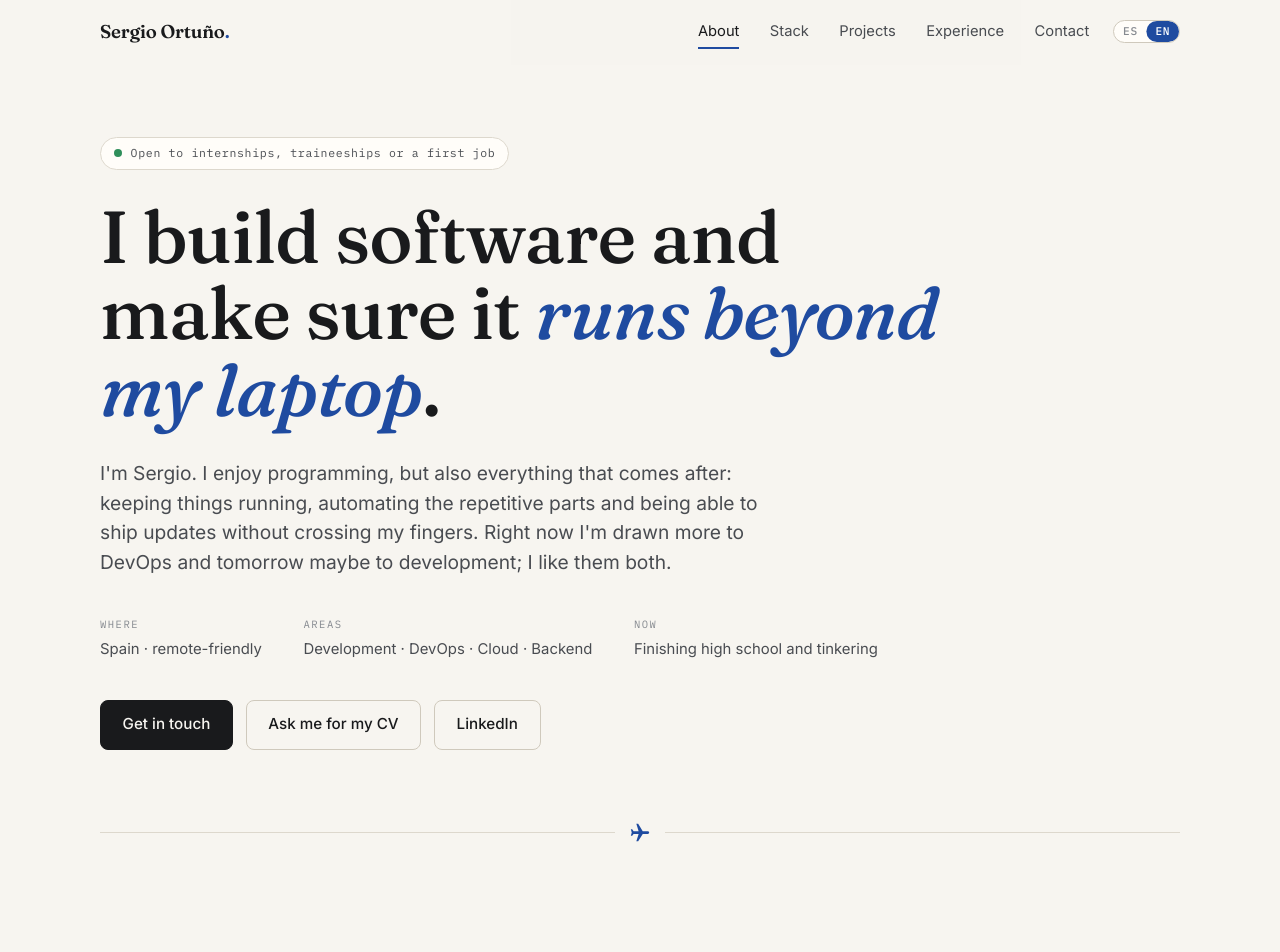
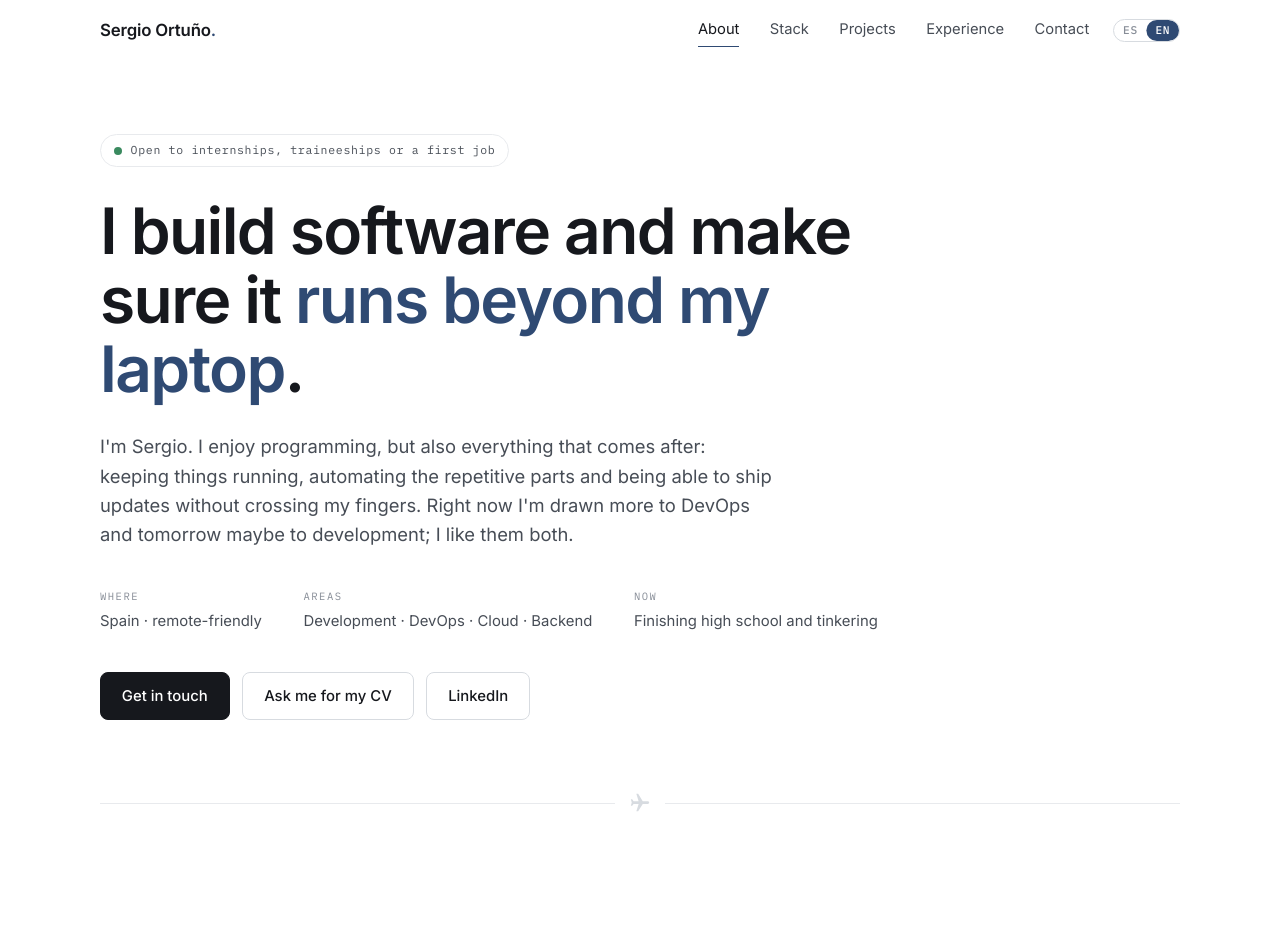
Before and after one commit to babyharpsea/portfolio, a React (Vite) app: page / in a window 1280 px wide. Shown: the top 952 px of the page. Built offline with nearby package versions, Linux system fonts and the light colour scheme.

Commit message:
Design variant: professional & discreet neutral theme (white bg, all-Inter, muted slate accent, flatter cards)

```diff
--- a/src/components/Hero.tsx
+++ b/src/components/Hero.tsx
@@ -1,12 +1,4 @@
 import { useLang } from "@/i18n";
-
-// Primary CTA: ink fill that shifts to the accent blue on hover,
-// matching the site's primary button.
-const PRIMARY_CTA =
-  "min-w-0 h-auto rounded-lg gap-[.5em] px-[1.35rem] py-[0.72rem] text-[.95rem] font-medium " +
-  "bg-[#191a1c] text-[#f7f5f0] border border-[#191a1c] " +
-  "hover:bg-[#1f4ba0] hover:border-[#1f4ba0] hover:text-white " +
-  "dark:bg-[#191a1c] dark:hover:bg-[#1f4ba0] dark:text-[#f7f5f0]";
 
 export default function Hero() {
   const { t } = useLang();
@@ -41,9 +33,9 @@ export default function Hero() {
         <div className="hero-cta">
           <button
             type="button"
+            className="btn primary"
             onClick={goContact}
             aria-label={t("cta.contact")}
-            className={"inline-flex items-center justify-center cursor-pointer transition-colors duration-200 " + PRIMARY_CTA}
           >
             {t("cta.contact")}
           </button>
--- a/src/index.css
+++ b/src/index.css
@@ -5,45 +5,44 @@
 @layer base {
   :root {
     /* shadcn tokens (prefixed --sh-* to avoid clashing with the portfolio palette below) */
-    --sh-background: 43 27% 95%;
-    --sh-foreground: 216 6% 10%;
-    --sh-card: 40 50% 98%;
-    --sh-card-foreground: 216 6% 10%;
-    --sh-popover: 40 50% 98%;
-    --sh-popover-foreground: 216 6% 10%;
-    --sh-primary: 220 67% 37%;
+    --sh-background: 0 0% 100%;
+    --sh-foreground: 222 14% 11%;
+    --sh-card: 0 0% 100%;
+    --sh-card-foreground: 222 14% 11%;
+    --sh-popover: 0 0% 100%;
+    --sh-popover-foreground: 222 14% 11%;
+    --sh-primary: 214 43% 32%;
     --sh-primary-foreground: 0 0% 100%;
-    --sh-secondary: 40 20% 90%;
-    --sh-secondary-foreground: 216 6% 10%;
-    --sh-muted: 40 20% 90%;
-    --sh-muted-foreground: 215 6% 45%;
-    --sh-accent: 40 20% 88%;
-    --sh-accent-foreground: 216 6% 10%;
+    --sh-secondary: 220 14% 96%;
+    --sh-secondary-foreground: 222 14% 11%;
+    --sh-muted: 220 14% 96%;
+    --sh-muted-foreground: 220 9% 46%;
+    --sh-accent: 220 14% 96%;
+    --sh-accent-foreground: 222 14% 11%;
     --sh-destructive: 0 72% 51%;
     --sh-destructive-foreground: 0 0% 100%;
-    --sh-border: 40 16% 84%;
-    --sh-input: 40 16% 84%;
-    --sh-ring: 220 67% 37%;
+    --sh-border: 220 13% 91%;
+    --sh-input: 220 13% 91%;
+    --sh-ring: 214 43% 32%;
     --radius: 0.5rem;
   }
 }
 
 /* =====================================================================
-   Portfolio design system + styles (ported 1:1 from the static site)
+   Portfolio design system — "Professional & discreet" neutral theme
    ===================================================================== */
 :root{
-  --paper:#f7f5f0;        /* warm off-white */
-  --paper-2:#efece3;      /* deeper band */
-  --card:#fffdf9;         /* card surface */
-  --ink:#191a1c;          /* near-black text */
-  --ink-2:#494c51;        /* secondary text */
-  --ink-3:#868a90;        /* muted */
-  --line:#ddd8cd;         /* hairlines */
-  --line-2:#cfc9bc;
-  --accent:#1f4ba0;       /* restrained ink-blue */
-  --accent-2:#16356f;
-  --ok:#2f8f5b;           /* availability dot */
-  --serif:"Fraunces",Georgia,"Times New Roman",serif;
+  --paper:#ffffff;        /* clean white */
+  --paper-2:#f6f7f9;      /* subtle band */
+  --card:#ffffff;         /* card surface */
+  --ink:#16181d;          /* near-black text */
+  --ink-2:#474d56;        /* secondary text */
+  --ink-3:#878d97;        /* muted */
+  --line:#e8eaed;         /* hairlines */
+  --line-2:#d7dbe0;
+  --accent:#2f4a73;       /* discreet slate-blue */
+  --accent-2:#22395c;
+  --ok:#3a8a5f;           /* availability dot */
   --sans:"Inter",system-ui,-apple-system,Segoe UI,Roboto,Helvetica,Arial,sans-serif;
   --mono:"IBM Plex Mono",ui-monospace,SFMono-Regular,Menlo,Consolas,monospace;
   --maxw:1080px;
@@ -67,30 +66,30 @@ img{max-width:100%;display:block}
 section{padding:clamp(60px,9vw,116px) 0;content-visibility:auto;contain-intrinsic-size:auto 700px}
 .band{background:var(--paper-2);border-block:1px solid var(--line)}
 
-/* type */
-h1,h2,h3{font-family:var(--serif);font-weight:500;line-height:1.06;letter-spacing:-.012em}
-h2{font-size:clamp(1.75rem,3.6vw,2.6rem)}
-h3{font-size:1.18rem;line-height:1.25;letter-spacing:-.01em}
+/* type — all sans, tight tracking for a clean corporate feel */
+h1,h2,h3{font-family:var(--sans);font-weight:600;line-height:1.1;letter-spacing:-.02em;color:var(--ink)}
+h2{font-size:clamp(1.7rem,3.4vw,2.4rem)}
+h3{font-size:1.12rem;line-height:1.3;letter-spacing:-.01em}
 p{color:var(--ink-2)}
-.eyebrow{font-family:var(--mono);font-size:.74rem;letter-spacing:.18em;text-transform:uppercase;color:var(--ink-3)}
-.lead{font-size:1.2rem;color:var(--ink-2);line-height:1.55}
-em{font-style:italic}
+.eyebrow{font-family:var(--mono);font-size:.72rem;letter-spacing:.18em;text-transform:uppercase;color:var(--ink-3)}
+.lead{font-size:1.15rem;color:var(--ink-2);line-height:1.6;font-weight:400}
+em{font-style:normal;color:var(--accent)}
 
 /* section heading */
 .sec-head{display:flex;align-items:baseline;gap:1rem;margin-bottom:2.8rem}
-.sec-head .num{font-family:var(--mono);font-size:.78rem;color:var(--accent);padding-top:.45rem}
+.sec-head .num{font-family:var(--mono);font-size:.76rem;color:var(--ink-3);padding-top:.4rem}
 .sec-head h2{flex:0 0 auto}
-.sec-head .rule{flex:1;height:1px;background:var(--line);transform:translateY(-.45rem)}
+.sec-head .rule{flex:1;height:1px;background:var(--line);transform:translateY(-.4rem)}
 
 /* ===== nav ===== */
 .nav{position:sticky;top:0;z-index:40;
   background:color-mix(in srgb,var(--paper) 94%,transparent);
   border-bottom:1px solid transparent;transition:border-color .3s}
-.fx .nav{background:color-mix(in srgb,var(--paper) 80%,transparent);
-  -webkit-backdrop-filter:blur(12px) saturate(1.2);backdrop-filter:blur(12px) saturate(1.2)}
+.fx .nav{background:color-mix(in srgb,var(--paper) 82%,transparent);
+  -webkit-backdrop-filter:blur(12px) saturate(1.1);backdrop-filter:blur(12px) saturate(1.1)}
 .nav.scrolled{border-bottom-color:var(--line)}
 .nav .inner{display:flex;align-items:center;justify-content:space-between;padding:1.05rem 0}
-.nav .name{font-family:var(--serif);font-size:1.16rem;font-weight:600;letter-spacing:-.01em}
+.nav .name{font-family:var(--sans);font-size:1.05rem;font-weight:600;letter-spacing:-.01em}
 .nav .name .dot{color:var(--accent)}
 .nav-right{display:flex;align-items:center;gap:1.5rem}
 .lang{position:relative;display:inline-flex;border:1px solid var(--line-2);border-radius:999px;overflow:hidden;background:var(--card)}
@@ -111,7 +110,7 @@ body.lang-anim header,body.lang-anim section,body.lang-anim .nav-links a{animati
 @media(max-width:720px){
   .nav-links{position:absolute;top:100%;right:5vw;flex-direction:column;gap:.3rem;
     background:var(--card);border:1px solid var(--line);border-radius:12px;padding:.7rem 1.1rem;
-    box-shadow:0 18px 40px -24px rgba(0,0,0,.4);
+    box-shadow:0 18px 40px -24px rgba(0,0,0,.18);
     opacity:0;pointer-events:none;transform:translateY(-6px);transition:.2s;min-width:180px}
   .nav-links.open{opacity:1;pointer-events:auto;transform:none}
   .nav-links a{padding:.45rem 0}
@@ -119,12 +118,12 @@ body.lang-anim header,body.lang-anim section,body.lang-anim .nav-links a{animati
 }
 
 /* ===== buttons ===== */
-.btn{display:inline-flex;align-items:center;gap:.5em;font-size:.95rem;font-weight:500;
-  padding:.72rem 1.35rem;border-radius:8px;border:1px solid var(--ink);transition:.18s;cursor:pointer}
-.btn.primary{background:var(--ink);color:var(--paper)}
-.btn.primary:hover{background:var(--accent);border-color:var(--accent);transform:translateY(-1px)}
+.btn{display:inline-flex;align-items:center;gap:.5em;font-size:.93rem;font-weight:500;
+  padding:.7rem 1.3rem;border-radius:8px;border:1px solid var(--ink);transition:.18s;cursor:pointer}
+.btn.primary{background:var(--ink);color:#fff}
+.btn.primary:hover{background:var(--accent);border-color:var(--accent)}
 .btn.ghost{background:transparent;border-color:var(--line-2);color:var(--ink)}
-.btn.ghost:hover{border-color:var(--ink);transform:translateY(-1px)}
+.btn.ghost:hover{border-color:var(--ink)}
 
 /* ===== status pill ===== */
 .status{display:inline-flex;align-items:center;gap:.55rem;font-family:var(--mono);font-size:.72rem;
@@ -138,22 +137,22 @@ body.lang-anim header,body.lang-anim section,body.lang-anim .nav-links a{animati
 
 /* ===== hero ===== */
 .hero{padding-top:clamp(40px,6vw,72px);padding-bottom:clamp(36px,5vw,64px)}
-.hero h1{font-size:clamp(2.5rem,7vw,4.6rem);font-weight:500;max-width:18ch;line-height:1.04}
+.hero h1{font-size:clamp(2.3rem,6.2vw,4rem);font-weight:600;max-width:20ch;line-height:1.08;letter-spacing:-.025em}
 .hero h1 em{color:var(--accent)}
-.hero .lead{max-width:56ch;margin:1.9rem 0 0}
+.hero .lead{max-width:58ch;margin:1.8rem 0 0}
 .hero-meta{display:flex;flex-wrap:wrap;gap:1.4rem 2.6rem;margin:2.4rem 0;font-size:.93rem;color:var(--ink-2)}
 .hero-meta .k{font-family:var(--mono);font-size:.66rem;letter-spacing:.14em;text-transform:uppercase;color:var(--ink-3);display:block;margin-bottom:.25rem}
 .hero-cta{display:flex;flex-wrap:wrap;align-items:center;gap:.8rem}
 .horizon{margin-top:clamp(44px,6vw,72px);display:flex;align-items:center;justify-content:center;gap:14px}
 .horizon .line{flex:1;height:1px;background:var(--line)}
-.horizon .plane{flex:0 0 auto;display:block;fill:var(--accent)}
+.horizon .plane{flex:0 0 auto;display:block;fill:var(--line-2)}
 
 /* ===== about ===== */
 .about-grid{display:grid;grid-template-columns:1.55fr .9fr;gap:clamp(2rem,5vw,4.4rem);align-items:start}
 .about-body p{font-size:1.04rem;color:var(--ink-2)}
 .about-body p+p{margin-top:1.15rem}
 .about-body .note{margin-top:1.5rem;padding-left:1.15rem;border-left:2px solid var(--accent);color:var(--ink-2);font-size:.99rem}
-.sidecard{background:var(--card);border:1px solid var(--line);border-radius:14px;padding:1.7rem 1.6rem}
+.sidecard{background:var(--card);border:1px solid var(--line);border-radius:12px;padding:1.7rem 1.6rem}
 .sidecard dl{display:grid;gap:1.2rem}
 .sidecard dt{font-family:var(--mono);font-size:.64rem;letter-spacing:.13em;text-transform:uppercase;color:var(--ink-3)}
 .sidecard dd{font-size:.98rem;color:var(--ink);margin-top:.25rem;line-height:1.5}
@@ -170,10 +169,10 @@ body.lang-anim header,body.lang-anim section,body.lang-anim .nav-links a{animati
 /* ===== projects ===== */
 .proj-list{display:grid;gap:1.1rem}
 .proj{display:grid;grid-template-columns:auto 1fr auto;gap:1.5rem;align-items:start;
-  background:var(--card);border:1px solid var(--line);border-radius:14px;padding:1.7rem 1.8rem;
-  transition:border-color .22s,transform .22s,box-shadow .22s}
-.proj:hover{border-color:var(--line-2);transform:translateY(-3px);box-shadow:0 24px 48px -34px rgba(20,30,60,.45)}
-.proj .idx{font-family:var(--mono);font-size:.78rem;color:var(--accent);padding-top:.35rem}
+  background:var(--card);border:1px solid var(--line);border-radius:12px;padding:1.7rem 1.8rem;
+  transition:border-color .22s,transform .22s}
+.proj:hover{border-color:var(--line-2);transform:translateY(-2px)}
+.proj .idx{font-family:var(--mono);font-size:.78rem;color:var(--ink-3);padding-top:.35rem}
 .proj .body h3{margin-bottom:.45rem}
 .proj .body .meta{font-family:var(--mono);font-size:.7rem;letter-spacing:.04em;color:var(--ink-3);margin-bottom:.6rem}
 .proj .body p{font-size:.98rem;margin-bottom:.85rem;color:var(--ink-2)}
@@ -181,7 +180,7 @@ body.lang-anim header,body.lang-anim section,body.lang-anim .nav-links a{animati
 .proj .tags span{font-family:var(--mono);font-size:.7rem;color:var(--ink-2);background:var(--paper-2);
   border:1px solid var(--line);padding:.25em .62em;border-radius:6px}
 .proj .go{align-self:center;font-size:1.35rem;color:var(--ink-3);transition:.22s}
-.proj:hover .go{color:var(--accent);transform:translate(3px,-3px)}
+.proj:hover .go{color:var(--accent);transform:translate(2px,-2px)}
 @media(max-width:640px){.proj{grid-template-columns:auto 1fr}.proj .go{display:none}}
 
 /* ===== experience ===== */
@@ -211,8 +210,6 @@ body.lang-anim header,body.lang-anim section,body.lang-anim .nav-links a{animati
 .footer a:hover{color:var(--accent)}
 
 /* reveal */
-.reveal{opacity:0;transform:translateY(22px);transition:opacity .8s cubic-bezier(.16,1,.3,1),transform .8s cubic-bezier(.16,1,.3,1),filter .8s cubic-bezier(.16,1,.3,1)}
-.reveal.in{opacity:1;transform:none;filter:none}
-.fx .reveal{transform:translateY(26px) scale(.99);filter:blur(2.5px)}
-.fx .reveal.in{transform:none;filter:none}
-@media(prefers-reduced-motion:reduce){.reveal{opacity:1!important;transform:none!important;filter:none!important;transition:none}}
+.reveal{opacity:0;transform:translateY(18px);transition:opacity .7s cubic-bezier(.16,1,.3,1),transform .7s cubic-bezier(.16,1,.3,1)}
+.reveal.in{opacity:1;transform:none}
+@media(prefers-reduced-motion:reduce){.reveal{opacity:1!important;transform:none!important;transition:none}}
```
